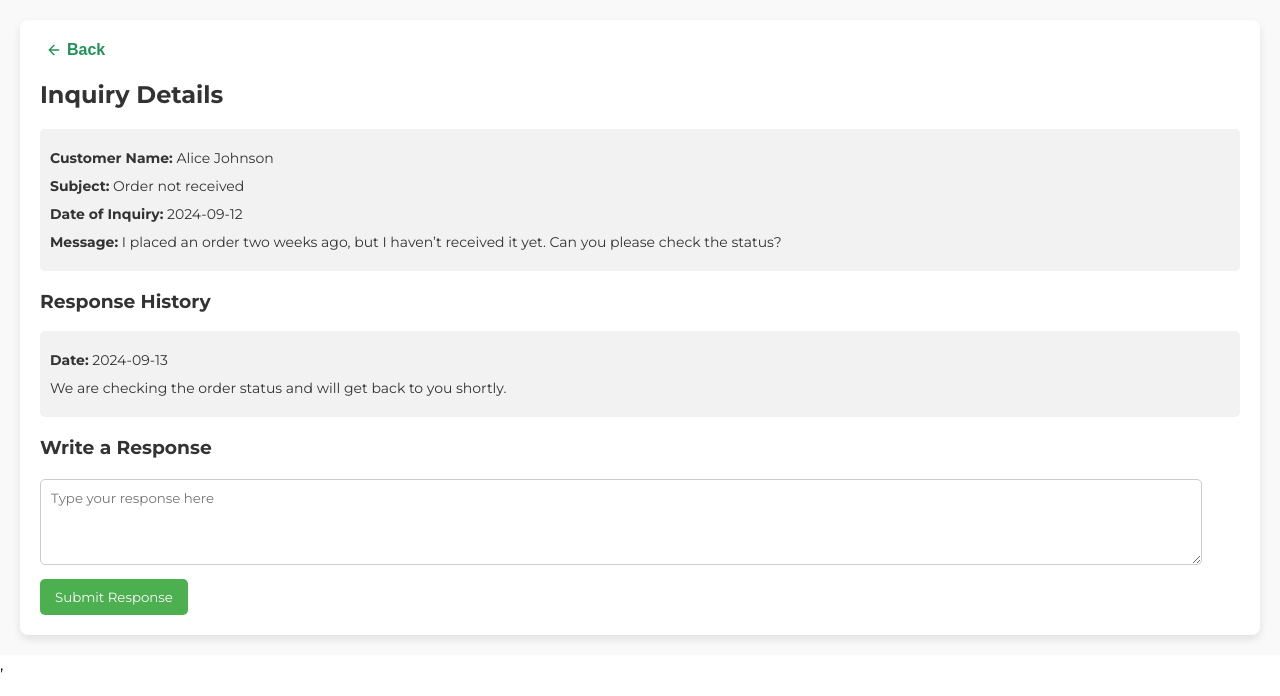
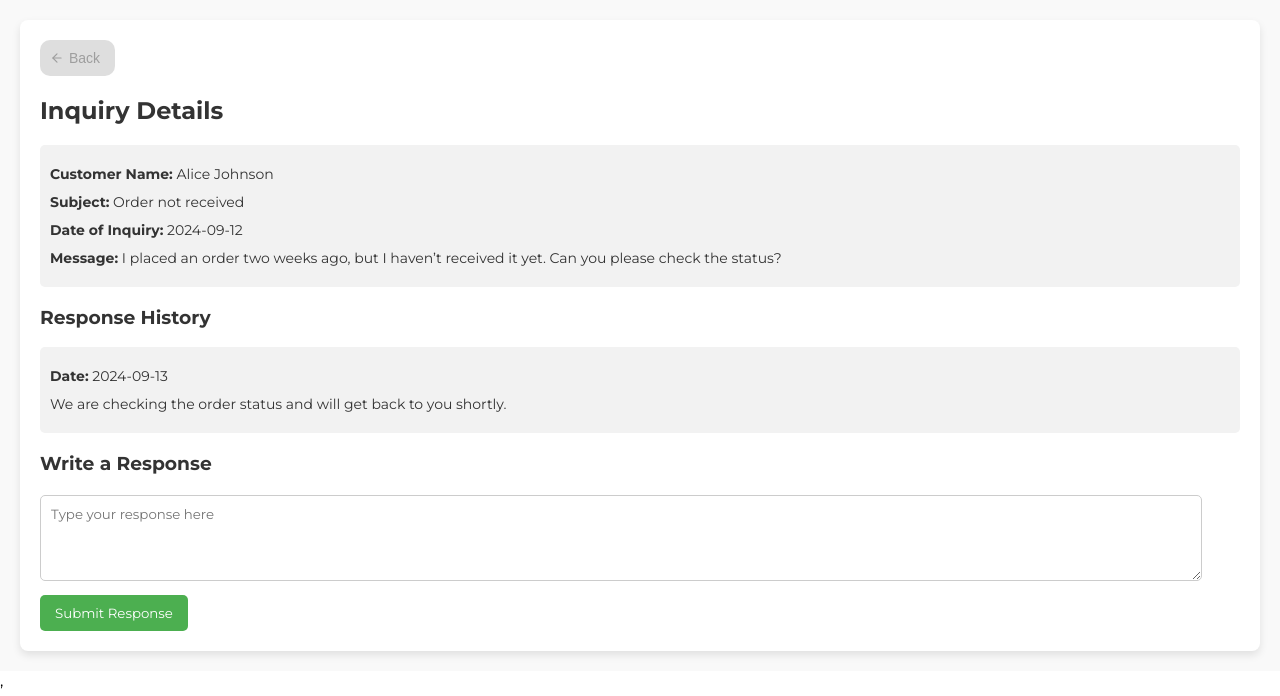
Before and after one commit to bykezz/support-dashboard, a React (Create React App) app: page / in a window 1280 px wide. Both pictures are taken after a click on the element 1187 px from the left and 209 px from the top of the page. Shown: the top 696 px of the page. Built offline with nearby package versions, Linux system fonts and the light colour scheme.

Commit message:
first commit

```diff
--- a/src/components/InquiryDetails.css
+++ b/src/components/InquiryDetails.css
@@ -85,11 +85,13 @@ button[type="submit"]:hover {
 .back-button {
   display: flex;
   align-items: center;
-  background-color: transparent;
+  background-color: #dedede;
+  border-radius: 10px;
   border: none;
-  color: #1f9254;
-  font-size: 1em;
-  font-weight: bold;
+  padding: 10px;
+  color: #9e9e9e;
+  font-size: 14px;
+  width: 75px;
   cursor: pointer;
   margin-bottom: 10px;
 }
```
